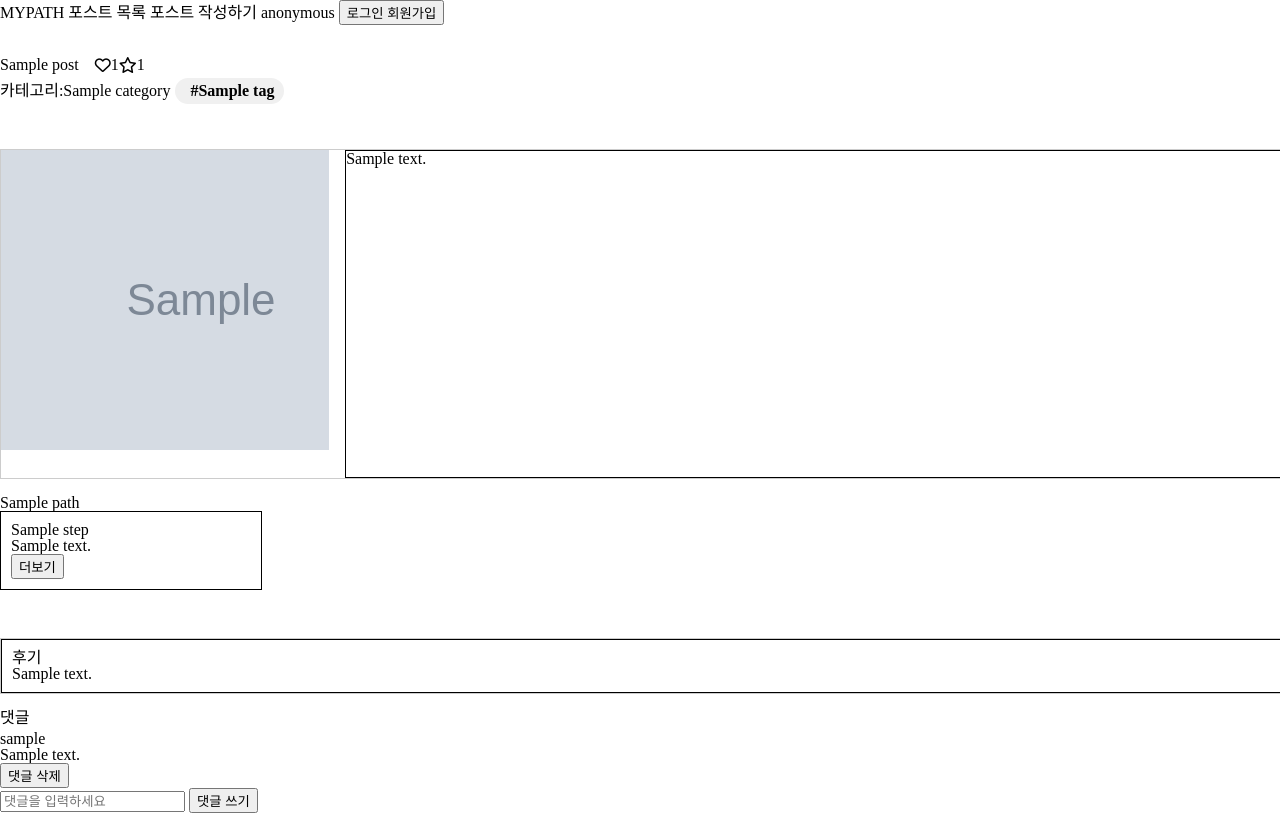
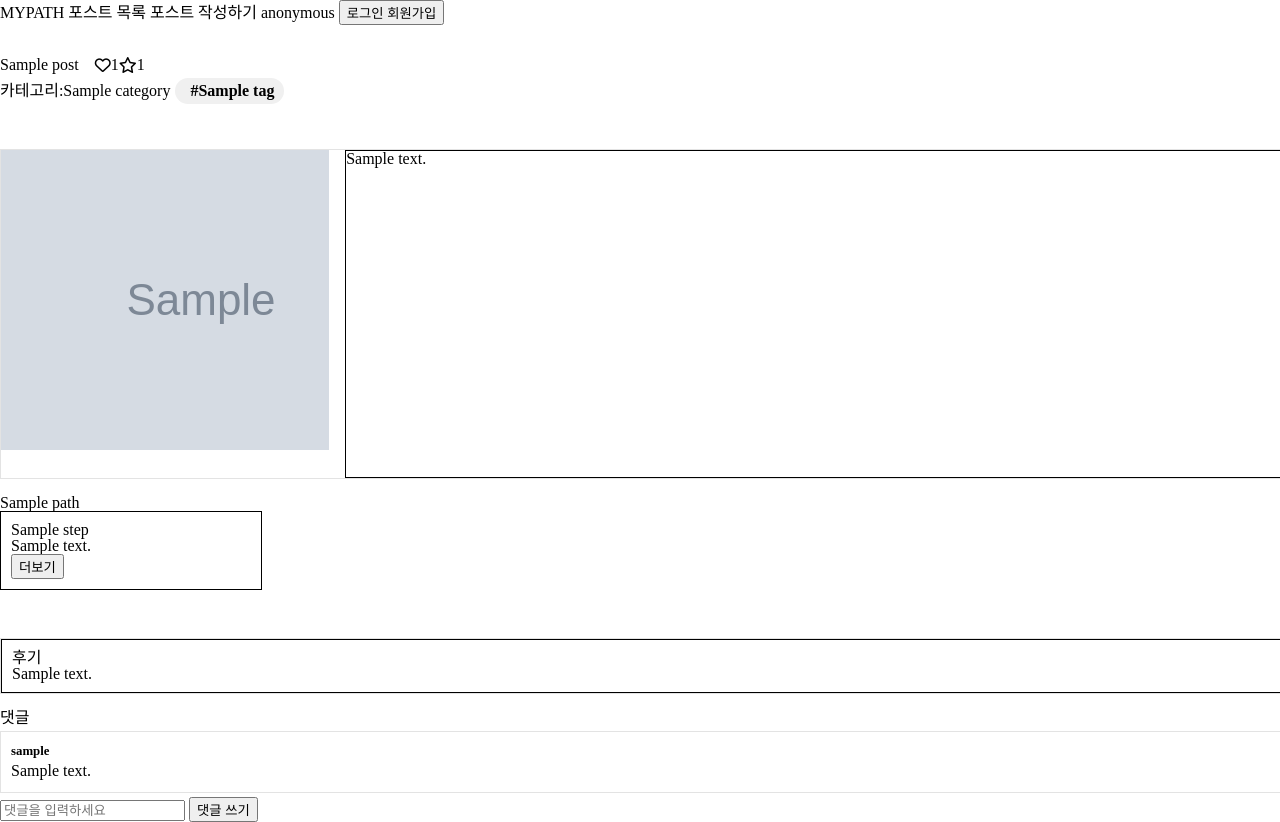
Before and after one commit to junseok44/myPath, a Django app: page /post/00000000-0000-0000-0000-000000000001 in a window 1280 px wide; the page is wider, and only the part inside the window is pictured. Run offline with Django 4.2, Linux system fonts and the light colour scheme; tables that the repository leaves empty hold one stand-in row (values such as "Sample post"); grey boxes marked "Sample" are stand-in pictures; parts of the project's set-up code (start-up, migrations or seed data) failed here and were passed over; some libraries are stand-ins or nearby versions.

Commit message:
[design] 후기 댓글 컴포넌트 적용

```diff
--- a/server/static/post/detail.css
+++ b/server/static/post/detail.css
@@ -119,7 +119,7 @@
 }
 
 .accordion {
-  border: 1px solid #ccc;
+  border: 1px solid var(--border-grey);
   overflow: hidden;
 }
 
@@ -156,3 +156,42 @@
 .comment-container h5 {
   margin-bottom: 0.3rem;
 }
+
+.post_comment {
+  position: relative;
+  padding: 13px 10px;
+  border: 1px solid var(--border-grey);
+}
+
+.post_comment:not(:last-child) {
+  margin-bottom: 0.3rem;
+}
+
+.post_comment_writer {
+  padding-bottom: 0.3rem;
+  font-weight: 700;
+  font-size: 0.8rem;
+}
+
+.post_comment-children {
+  margin-left: 1.5rem;
+}
+
+.post_comment-children > *:not(:last-child) {
+  margin-bottom: 0.3rem;
+}
+
+.post_comment-children > *:first-child {
+  margin-top: 0.5rem;
+}
+
+.post_comment-actions {
+  font-size: 0.7rem;
+  cursor: pointer;
+  font-weight: normal;
+}
+
+.post_comment-actions span:hover {
+  opacity: 0.8;
+  text-decoration: underline;
+}
--- a/server/static/post/write.css
+++ b/server/static/post/write.css
@@ -63,7 +63,7 @@
     top: 0;
     left: 0;
     width: 100vw;
-    height: 100vh;gug
+    height: 100vh;
     z-index: 2;
   }
 
--- a/server/static/shared.css
+++ b/server/static/shared.css
@@ -1,5 +1,5 @@
 :root {
-  --border-grey: rgba(189, 195, 199, 0.7);
+  --border-grey: #e3e3e3;
 }
 
 .messages {
--- a/server/templates/post/detail.html
+++ b/server/templates/post/detail.html
@@ -141,10 +141,36 @@
       <div class="comment-container post_{{post.id}}">
         <h5>댓글</h5>
               {% for post_comment in post_comments%}
-              <div class="post_comment_{{post_comment.id}}">
-                  <p>{{post_comment.writer}}</p>
+              <div class="post_comment_{{post_comment.id}} post_comment">
+                  <p class="post_comment_writer">{{post_comment.writer}}
+                  <span class="post_comment-actions">
+                    {% if user.is_authenticated %}
+                    <span>답글</span>
+                    {% if user == post_comment.writer %}
+                    <span class="post-comment-delete" onclick="deletePostComment('{{post.id}}','{{post_comment.id}}')">삭제</span>
+                    {% endif %}
+                    {% endif %}
+                  </span>
+                  </p>
                   <p>{{post_comment.text}}</p>
-                  <button class=" btn post-comment-delete" onclick="deletePostComment('{{post.id}}','{{post_comment.id}}')">댓글 삭제</button>
+                  <div class="post_comment-children">
+
+                    {% for childComment in post_comment.parentComment_set.all %}
+                    <div class="post_comment_{{childComment.id}}">
+                    <p class="post_comment_writer">{{childComment.writer}}
+                      <span class="post_comment-actions">
+                        <span class="post-comment-delete" onclick="deletePostComment('{{post.id}}','{{post_comment.id}}')">삭제</span>
+                      </span>
+                      </p>
+                    <p>{{childComment.text}}</p>
+                    </div>
+                    {% endfor %}
+                    <form action="{%url 'post:post_create_comment' post.pk%}" method="POST" class="child-comment-input hidden">
+                    {%csrf_token%}
+                    <input type="text" name="comment" placeholder="댓글을 입력하세요">
+                    <input type="submit" value="댓글 쓰기">
+                </form>
+                  </div>
               </div>
               {% endfor %}
           <form action="{%url 'post:post_create_comment' post.pk%}" method="POST">
```
